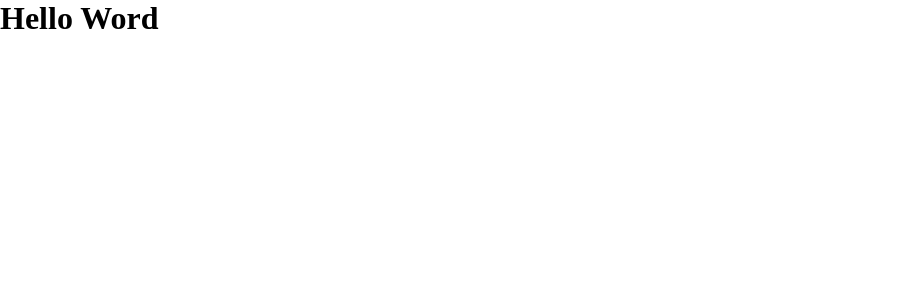
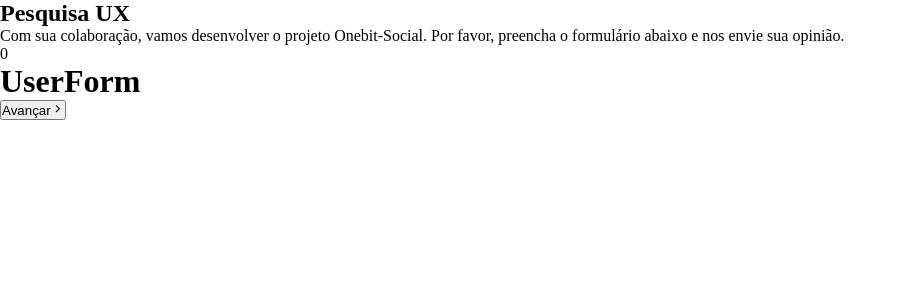
Before and after one commit to joaotelesk/formulario-ux, a Next.js app: page / in a window 1280 px wide. Shown: the top 300 px of the page, without its empty margins (0-907 px from the left). Built offline with nearby package versions, Linux system fonts and the light colour scheme.

Commit message:
:recycle: refactor: utiliando hook useform para transitar pelas etapas passando por components

```diff
--- a/pages/index.tsx
+++ b/pages/index.tsx
@@ -1,15 +1,68 @@
+/* Components */
+import ReviewForm from "@/src/components/ReviewForm";
+import ThanksForm from "@/src/components/ThanksForm";
+import UserForm from "@/src/components/UserForm";
 import Head from "next/head";
+import { GrFormPrevious, GrFormNext } from "react-icons/gr";
+import { FiSend } from "react-icons/fi";
+
+/* Hooks */
+import useForm from "@/src/hooks/useForm";
+import Steps from "@/src/components/Steps";
 
 export default function Home() {
+  const formComponents = [<UserForm />, <ReviewForm />, <ThanksForm />];
+  const { currentStep, currentComponent, changeStep, isLastStep, isFirstStep } =
+    useForm(formComponents);
   return (
     <>
       <Head>
         <title>Create Next App</title>
         <meta name="description" content="Generated by create next app" />
         <meta name="viewport" content="width=device-width, initial-scale=1" />
+        <link rel="icon" href="/" />
       </Head>
       <main>
-        <h1>Hello Word</h1>
+        <div className="app">
+          <div className="header">
+            <h2>Pesquisa UX</h2>
+            <p>
+              Com sua colaboração, vamos desenvolver o projeto Onebit-Social.
+              Por favor, preencha o formulário abaixo e nos envie sua opinião.
+            </p>
+          </div>
+          <div className="form-container">
+            <Steps currentStep={currentStep} />
+            <form onSubmit={(e) => changeStep(currentStep + 1, e)}>
+              <div className="input-container">{currentComponent}</div>
+              <div className="actions">
+                {!isFirstStep && (
+                  <button
+                    type="button"
+                    onClick={() => changeStep(currentStep - 1)}
+                  >
+                    <GrFormPrevious />
+                    <span>Voltar</span>
+                  </button>
+                )}
+                {!isLastStep ? (
+                  <button>
+                    <span>Avançar</span>
+                    <GrFormNext
+                      type="button"
+                      onClick={() => changeStep(currentStep + 1)}
+                    />
+                  </button>
+                ) : (
+                  <button type="button">
+                    <span>Enviar</span>
+                    <FiSend />
+                  </button>
+                )}
+              </div>
+            </form>
+          </div>
+        </div>
       </main>
     </>
   );
```
